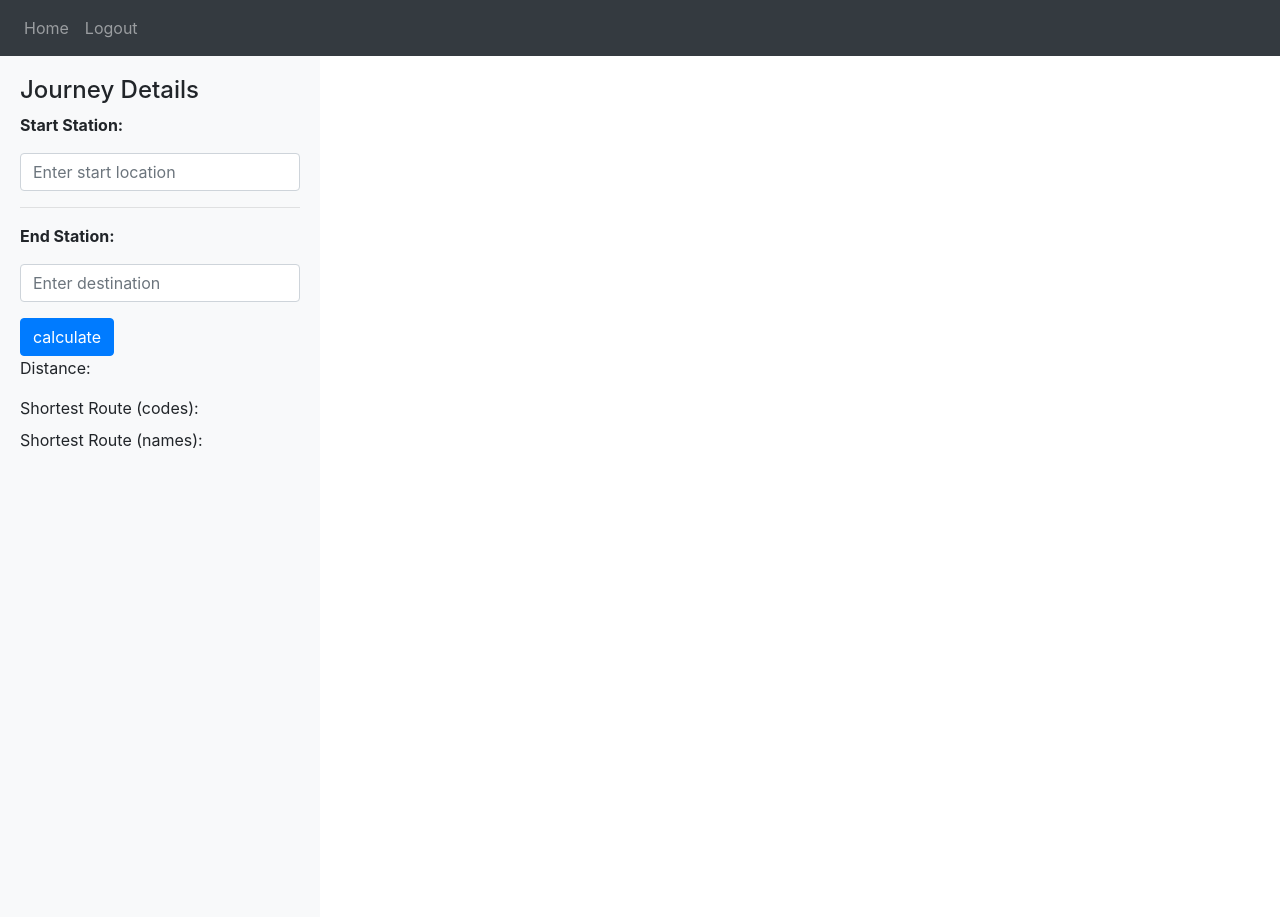
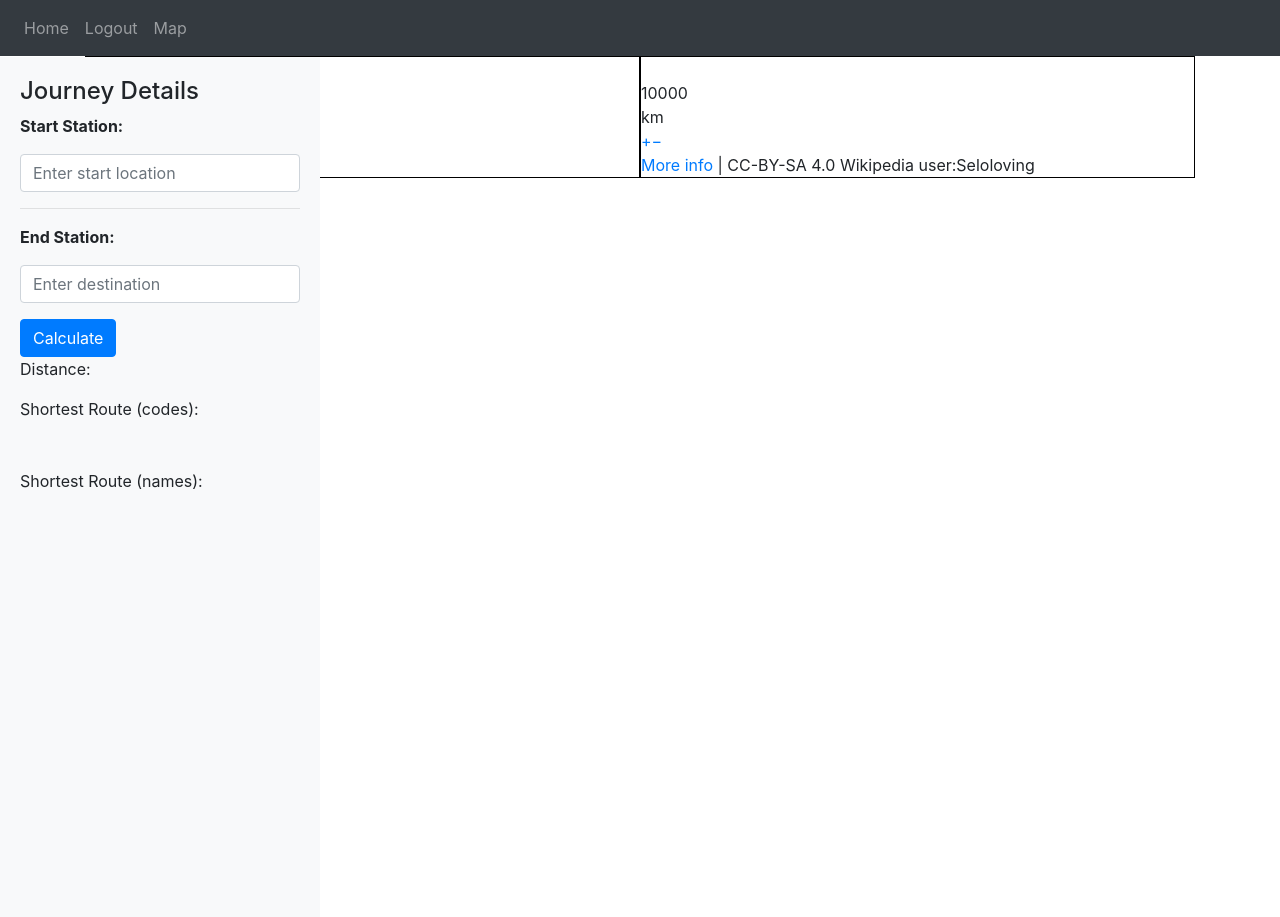
Before and after one commit to Dbot453/Singapore-MRT-route-planner, a Flask app: page /map in a window 1280 px wide. Run offline with Flask 3, Linux system fonts and the light colour scheme; a user stored in the database is signed in; some libraries are stand-ins or nearby versions.

Commit message:
html still does not work

```diff
--- a/Number of lines of code.py
+++ b/Number of lines of code.py
@@ -9,7 +9,7 @@ for file in python:
 html = glob('website/templates/*.html')
 for file in html:
     with open(file) as f:
-        lines += sum([line.strip() != "" and not line.startswith('#') for line in f])
+        lines += sum([line.strip() != "" and not line.startswith('') for line in f])
 
 csv = glob('data/*.csv')
 for file in csv:
--- a/website/templates/base.html
+++ b/website/templates/base.html
@@ -32,6 +32,7 @@
           {% if user.is_authenticated %}
           <a class="nav-item nav-link" id="home" href="/">Home</a>
           <a class="nav-item nav-link" id="logout" href="/logout">Logout</a>
+          <a class="nav-item nav-link" id="map" href = "/map"> Map</a>
           {% else %}
           <a class="nav-item nav-link" id="login" href="/login">Login</a>
           <a class="nav-item nav-link" id="signUp" href="/sign-up">Sign Up</a>
--- a/website/templates/map.html
+++ b/website/templates/map.html
@@ -1,84 +1,77 @@
-{% extends "base.html" %} {% block title %}Map{% endblock %} {% block content%}
+{% extends "base.html" %}
+{% block title %}Map{% endblock %}
+{% block content %}
+<html>
+  <head>
     <style>
-  #sidebar, #map {
+      .child{
+        border: 1px solid black;
+        float:left;
         width: 50%;
-      float: left;
       }
-
-  @media handheld, only screen and (max-width: 500px), only screen and (max-device-width: 500px) {
-      #map, #form {
-          width: auto;
-          float: none;
+      .parent{
+        width: 100%;
+      }
+      @media (min-width: 768px) {
+        .parent {
+          display:flex;
         }
       }
-  /* @media (max-width: 600px) {
-    section {
-      -webkit-flex-direction: column;
-      flex-direction: column;
-    }
-  } */
     </style>
-<html>
+  </head>
+  <body>
+  <section class="parent">
+    <section class="child">
+      <div style="float:left;">
         <form method="POST">
-    <section>
-      <div id="sidebar" class="section" align = "left" style = "float:left">
-        <div class="row">
+          <div id="sidebar" class="section">
+            <div class="row"></div>
             <div class="col-md-3 sidebar" style="background-color: #f8f9fa; padding: 20px; height: 100vh; position: fixed; left: 0; width: 25vw;">
               <h4>Journey Details</h4>
               <div class="station-info">
                 <p><strong>Start Station:</strong></p>
                 <div class="form-group">
-                <input
-                type="text"
-                class="form-control"
-                id="start"
-                name="start"
-                placeholder="Enter start location"
-                />
+                  <input id="start" class="form-control" type="text" name="start" placeholder="Enter start location"/>
+                </div>
                 <hr>
                 <p><strong>End Station:</strong></p>
                 <div class="form-group">
-                  <input
-                  type="text"
-                  class="form-control"
-                  id="dest"
-                  name="dest"
-                  placeholder="Enter destination"
-                  />
+                  <input id="dest" class="form-control" type="text" name="dest" placeholder="Enter destination"/>
                 </div>
-            </div>
-              <button type="calculate" class="btn btn-primary">calculate</button>
-            </div>
-            <div id = "distance">
+                <button type="submit" class="btn btn-primary">Calculate</button>
+                <div id="distance">
                   <p>Distance: </p>
                   <p>{{ distance }}</p>
                 </div>
                 <label>Shortest Route (codes): </label>
+                <ul>
                   {% for code in path_codes %}
-            <li>
-              {{ code }}
-            </li>
+                  <li>{{ code }}</li>
                   {% endfor %}
+                </ul>
                 <br>
                 <label>Shortest Route (names): </label>
+                <ul>
                   {% for name in path_names %}
-            <li>
-              {{ name }}
-            </li>
+                  <li>{{ name }}</li>
                   {% endfor %}
+                </ul>
               </div>
             </div>
           </div>
+        </form>
+      </div>
     </section>
-    <article>
-    </style>
+
+    <section id="map" class="child">
+      <div id="overview-map" style="height: 100%;"></div>
       <script src="https://cdnjs.cloudflare.com/ajax/libs/leaflet/1.0.3/leaflet.js"></script>
       <script type="text/javascript">
         window.addEventListener("load", function(event) {
           history.replaceState({mapmax: 0}, document.title, window.location.pathname);
           var e_map = document.getElementById('overview-map');
           var e_modalx = document.getElementById('modal-close');
-        var imageUrl = "{{ url_for('static', filename='Singapore-MRT-Network.svg') }}"; // Use Flask url_for to generate correct static URL
+          var imageUrl = "{{ url_for('static', filename='Singapore-MRT-Network.svg') }}";
           var imageBounds = [[1.202, 103.6], [1.48, 104.095]];
           var imageOptions = {alt: "Singapore MRT/LRT Map (Geographic)", attribution: 'CC-BY-SA 4.0 Wikipedia user:Seloloving'};
           var mrtmap = L.map('overview-map', {zoomSnap: 0, zoomDelta: 0.5, attributionControl: false, maxBounds: imageBounds, zoomControl: false, maxBoundsViscosity: 0.5}).fitBounds(imageBounds);
@@ -88,7 +81,6 @@
           L.control.attribution({prefix: '<a href="/map/about">More info</a>'}).addTo(mrtmap);
           L.control.zoom({position:'topright'}).addTo(mrtmap);
           L.control.scale({imperial:false, position:'topleft'}).addTo(mrtmap);
-
 
           function openMapMax(event) {
             if (event) {
@@ -116,8 +108,7 @@
           window.onpopstate = function(event) {
             if (event.state && event.state.mapmax === 1) {
               openMapMax();
-          }
-          else {
+            } else {
               e_modalx.style.display = 'none';
               e_map.style.position = 'relative';
               e_map.style.top = 0;
@@ -126,12 +117,10 @@
               mrtmap.fitBounds(imageBounds);
             }
           };
-
         });
-
       </script>
-    </article>
-  </form>
-
+    </section>
+  </section>
+  </body>
 </html>
 {% endblock %}
```
Also changed, not shown: instance/database.db, website/views.py (line endings or trailing spaces). Lines whose indentation alone changed are shown as unchanged.
